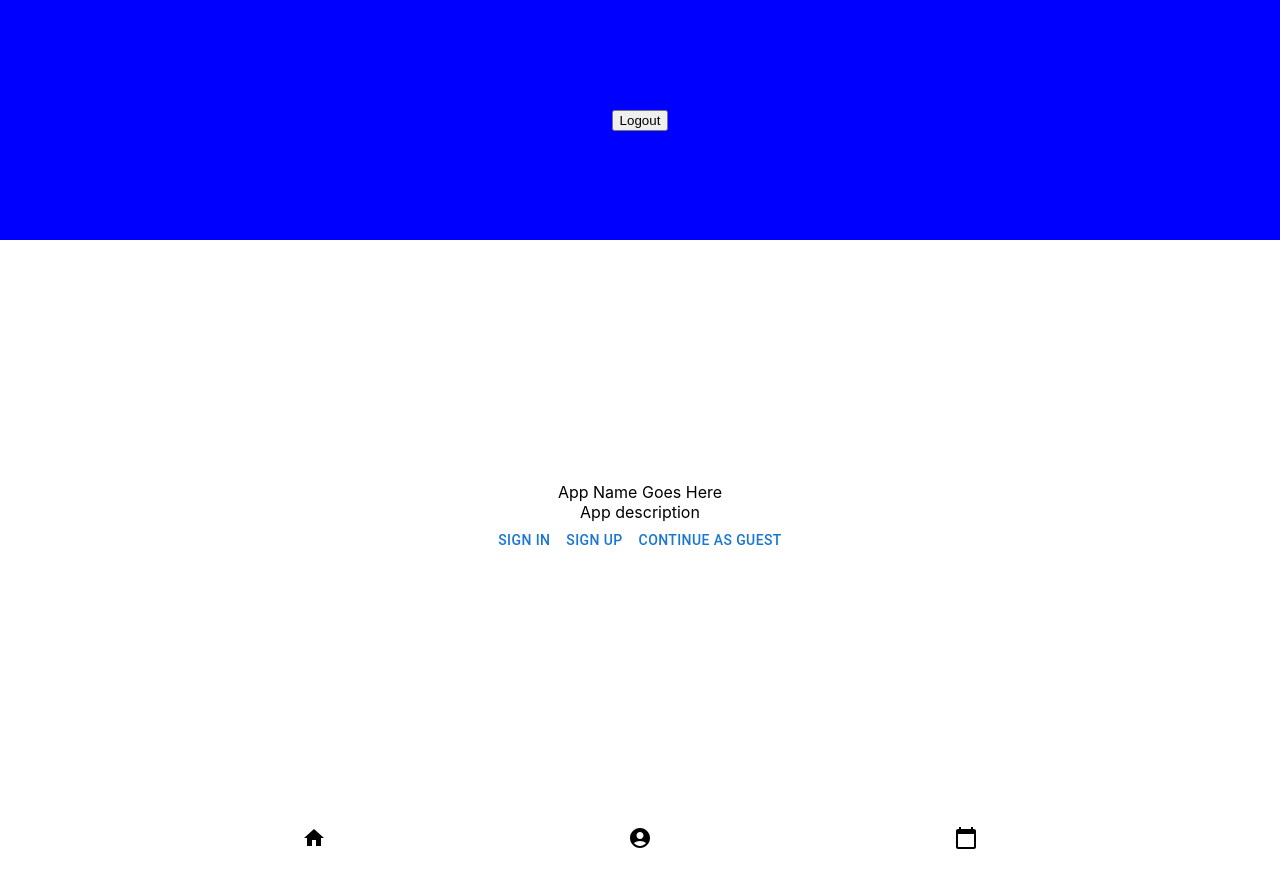
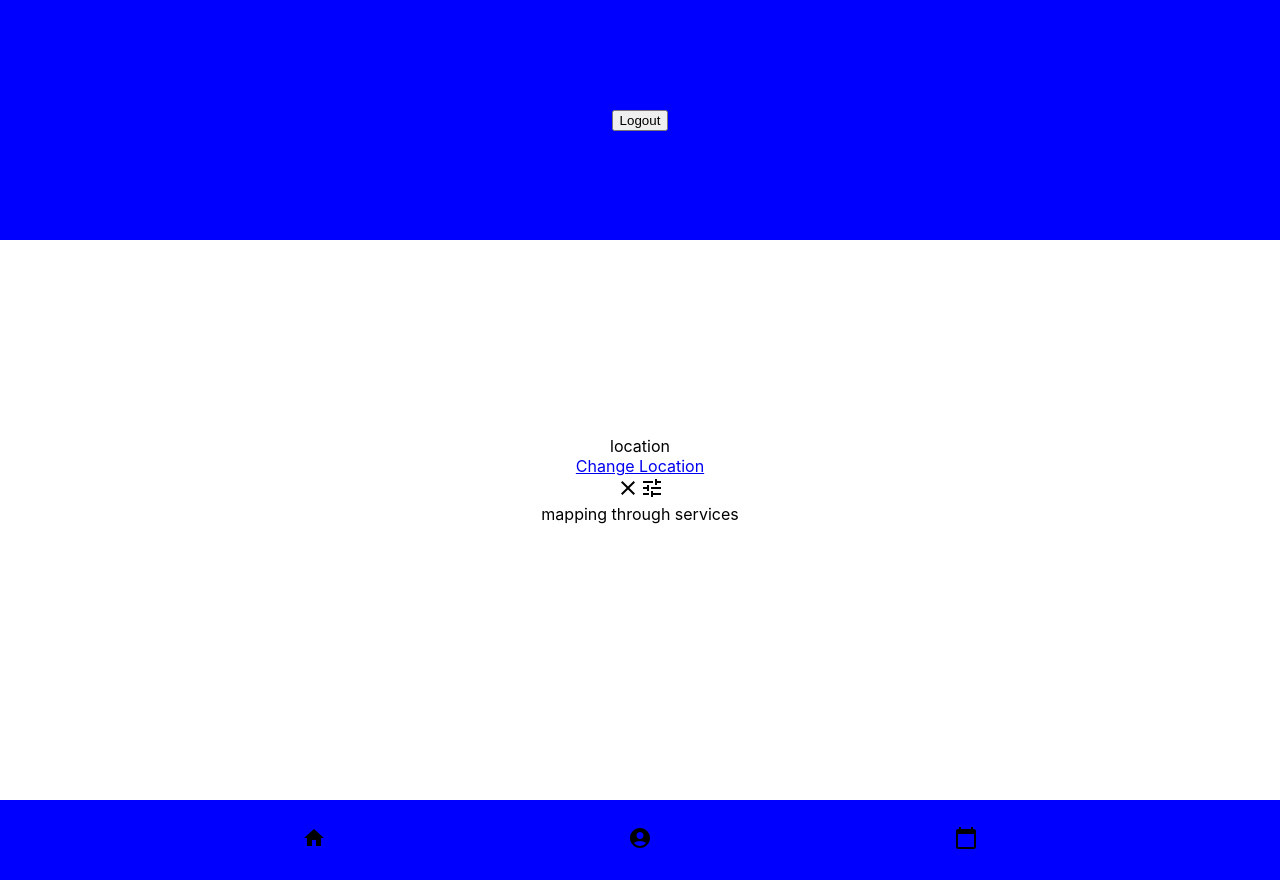
Before and after one commit to sjh401/GA-Hackathon-Group-5, a React (Create React App) app in the folder client/: page /services in a window 1280 px wide. After the commit the page ends 800 px from the top, so only its background shows below. Built offline with nearby package versions, Linux system fonts and the light colour scheme.

Commit message:
services screen and card

```diff
--- a/client/src/App.js
+++ b/client/src/App.js
@@ -6,10 +6,12 @@ import SignUp from './screens/user/SignUp';
 import SignIn from './screens/user/SignIn';
 import { registerUser, loginUser, removeToken } from './services/auth';
 import Home from './screens/home/Home';
+import Services from './screens/services/Services';
 
 function App() {
   const [ currentUser, setCurrentUser ] = useState(null);
   const [ toggle, setToggle ] = useState(false)
+  const [ service, setService ] = useState("")
   const history = useHistory();
 
   console.log(currentUser)
@@ -51,11 +53,19 @@ function App() {
                 handleLogin={handleLogin}
               />
             </Route>
+            <Route path="/services">
+              <Services
+                currentUser={currentUser}
+                toggle={toggle}
+              />
+            </Route>
             <Route>
               <Home
                 currentUser={currentUser}
                 setToggle={setToggle}
                 toggle={toggle}
+                setService={setService}
+                service={service}
               />
             </Route>
           </Switch>
--- a/client/src/components/card/CardHome.jsx
+++ b/client/src/components/card/CardHome.jsx
@@ -1,9 +1,31 @@
 import React from 'react'
+import { Link } from 'react-router-dom'
 
 export default function CardHome(props) {
+    const { service, setService } = props;
+
     return (
         <div>
-            welcome home
+            <div>location</div>
+            <Link to='/users'>Change Location</Link>
+            <div>
+                <h3>Services</h3>
+                <div>
+                    {/* map through services? */}
+                    <Link to='/services'><div>Boarding</div></Link>
+                    <Link to='/services'><div>Grooming</div></Link>
+                    <Link to='/services'><div>Veterinarian</div></Link>
+                </div>
+            </div>
+            <div>
+                <h3>Upcoming Appointments</h3>
+                <div>
+                    {/* map through appointments */}
+                    <div>Boarding</div>
+                    <div>Grooming</div>
+                    <div>Veterinarian</div>
+                </div>
+            </div>
         </div>
     )
 }
--- /dev/null
+++ b/client/src/components/card/CardServices.jsx
@@ -0,0 +1,10 @@
+import React from 'react'
+
+export default function CardServices(props) {
+    const { currentUser, toggle } = props;
+    return (
+        <div>
+            mapping through services
+        </div>
+    )
+}
--- a/client/src/components/layout/Layout.css
+++ b/client/src/components/layout/Layout.css
@@ -14,14 +14,17 @@ main {
     background-color: #fff;
     height: 70vh;
     width: 100vw;
+    overflow: auto;
 }
 
 footer {
+    position: fixed;
     display: flex;
     justify-content: space-evenly;
     align-items: center;
     height: 10vh;
     width: 100vw;
+    background-color: blue;
 }
 
 .link-noformat {
--- a/client/src/screens/home/Home.css
+++ b/client/src/screens/home/Home.css
@@ -1,4 +1,6 @@
-
+.div-home {
+    margin: 0 0 10vh 0;
+}
 
 .link-noformat {
     text-decoration: none;
--- a/client/src/screens/home/Home.jsx
+++ b/client/src/screens/home/Home.jsx
@@ -5,17 +5,20 @@ import CardSign from '../../components/card/CardSign';
 import CardHome from '../../components/card/CardHome';
 
 export default function Home(props) {
-    const { currentUser, setToggle, toggle } = props;
+    const { currentUser, setToggle, toggle, service, setService } = props;
     console.log(toggle)
     return (
-        <div className="home-div">
+        <div className="div-home">
             { !currentUser && toggle === false &&
                 <CardSign
                     setToggle={setToggle}
                 />
             }
             { (currentUser || toggle === true) &&
-                <CardHome />
+                <CardHome
+                    setService={setService}
+                    service={service}
+                />
             }
         </div>
     )
--- /dev/null
+++ b/client/src/screens/services/Services.css
@@ -0,0 +1,3 @@
+.div-services {
+    margin: 0 0 10vh 0;
+}
--- /dev/null
+++ b/client/src/screens/services/Services.jsx
@@ -0,0 +1,27 @@
+import React from 'react'
+import { Link } from 'react-router-dom'
+
+import TuneIcon from '@mui/icons-material/Tune';
+import ClearIcon from '@mui/icons-material/Clear';
+// import FilterListIcon from '@mui/icons-material/FilterList';
+
+import CardServices from '../../components/card/CardServices'
+
+import "./Services.css"
+export default function Services(props) {
+    const { currentUser, toggle } = props;
+    return (
+        <div className="div-services">
+            <div>location</div>
+            <Link to='/users'>Change Location</Link>
+            <div>
+                <ClearIcon />
+                <TuneIcon />
+            </div>
+            <CardServices
+                currentUser={currentUser}
+                toggle={toggle}
+            />
+        </div>
+    )
+}
```
